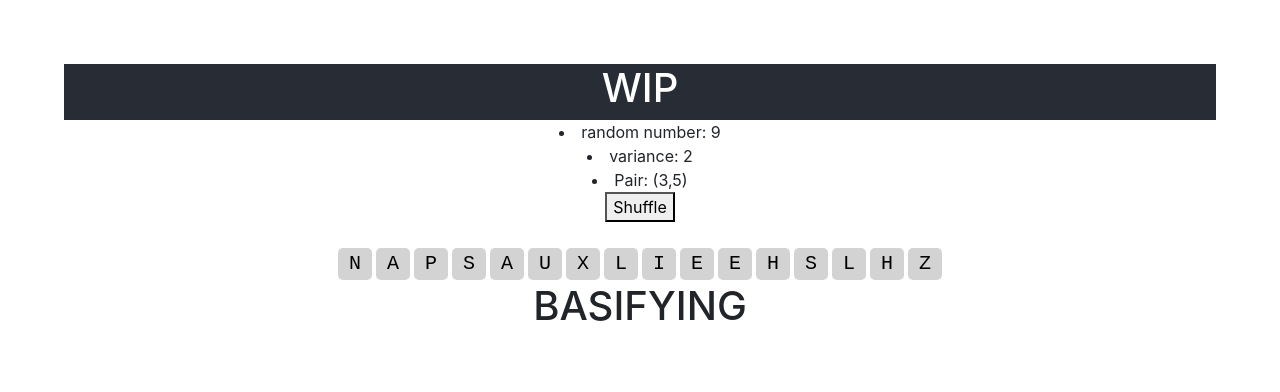
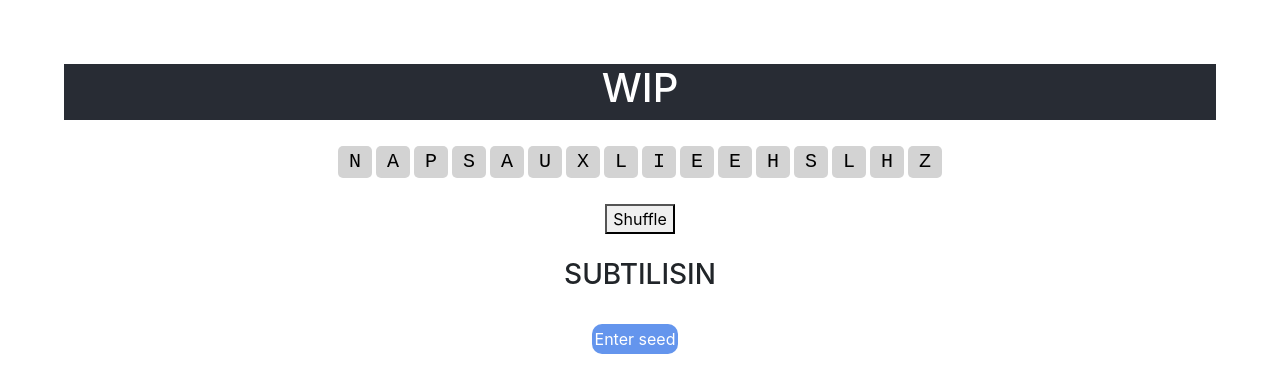
Before and after one commit to luiarthur/boggle-react-ts, a React (Create React App) app: page / in a window 1280 px wide. Shown: the top 392 px of the page. Built offline with nearby package versions, Linux system fonts and the light colour scheme.

Commit message:
added Seeder

```diff
--- a/src/App.tsx
+++ b/src/App.tsx
@@ -7,6 +7,7 @@ import { scrabbleDict } from './scrabble-dict'
 import { Pair } from './Pair'
 import * as util from './util'
 import $ from 'jquery'
+import {Seeder} from './Seeder'
 
 /** Would love for this to work. But does not...
 async function readTextFile(path: string) {
@@ -18,17 +19,17 @@ const dictpath = "/assets/scrabble_dict.txt"
 const mydict = readTextFile(dictpath)
 */
 
+const dict = scrabbleDict
+console.log(dict.length)
+const dice = dice16.map(faces => new Die(faces))
+
 function App() {
-  const dict = scrabbleDict
-  console.log(dict.length)
-  let x = [1,2,3,4,5]
-  let p = new Pair(3,5)
-  let dice = dice16.map(faces => new Die(faces))
   let [diceVal, setDiceVal] = useState(dice.map(_ => _.roll()))
   let dieComps = diceVal.map(val => <DieComp value={val}/>)
-  // let [seed, setSeed] = useState(Math.random().toString())
 
-  // util.GLOBAL_RNG.reseed(0)
+  function shuffleDice() {
+    setDiceVal(dice.map(_ => _.roll()))
+  }
 
   return (
     <div className="App">
@@ -36,27 +37,19 @@ function App() {
         <h1>WIP</h1>
       </header>
 
-      <li>random number: {util.randint(0, 10)}</li>
-      <li>variance: {util.variance(x)}</li>
-      <li>Pair: ({[p.x, p.y].join(',')})</li>
+      <br/> {dieComps} <br/>
 
-      <button onClick={() => setDiceVal(dice.map(_ => _.roll()))}>Shuffle</button>
-      <br/><br/>
-      {dieComps}
-      <h1>{dict[12351]}</h1>
+      <br/>
+      <button onClick={shuffleDice}> Shuffle </button>
+      <br/>
 
+      <br/>
+      <h3>{dict[util.randint(0, dict.length - 1)]}</h3>
+      <br/>
+
+      <Seeder/>
     </div>
   );
 }
 
-// function Seeder(props: {value: string}) {
-//   return (
-//     <form onSubmit={() => util.GLOBAL_RNG.reseed(props.value)}>
-//       <label>Enter a seed:</label>
-//       <input type="text" id="rngSeed" name="rngSeed"/>
-//       <input type="submit" value="Submit"/>
-//     </form>
-//   )
-// }
-
 export default App;
--- /dev/null
+++ b/src/Seeder.tsx
@@ -0,0 +1,37 @@
+import React, {useState} from 'react'
+import * as util from './util'
+
+export function Seeder() {
+  let [seedDisplay, setSeedDisplay] = useState("none")
+  let [seed, setSeed] = useState("")
+
+  function toggleSeedDisplay() {
+    if (seedDisplay == "none") {
+      setSeedDisplay("inline")
+    } else {
+      setSeedDisplay("none")
+    }
+  }
+
+  function setGlobalSeed(e) {
+    setSeed(e.target.value)
+    seed > "" && util.reseed(seed)
+  }
+
+  let css = {
+    "border-radius": "10px",
+    background: "CornflowerBlue",
+    color: "white",
+    padding: "3px",
+    "margin-right": "10px"
+  }
+
+  return (
+    <form>
+      <label onClick={toggleSeedDisplay} style={css}> Enter seed </label>
+      <input type="text" id="rngSeed" name="rngSeed"
+             onChange={setGlobalSeed}
+             style={{display: seedDisplay}} />
+    </form>
+  )
+}
--- a/src/util.ts
+++ b/src/util.ts
@@ -15,6 +15,7 @@ export class AppRNG {
 }
 
 export const GLOBAL_RNG = new AppRNG()
+export function reseed(seed: string) { GLOBAL_RNG.reseed(seed) }
 
 export function randint(a: number, b: number) {
   return Math.floor(GLOBAL_RNG.rng() * (b - a + 1)) + a
```
